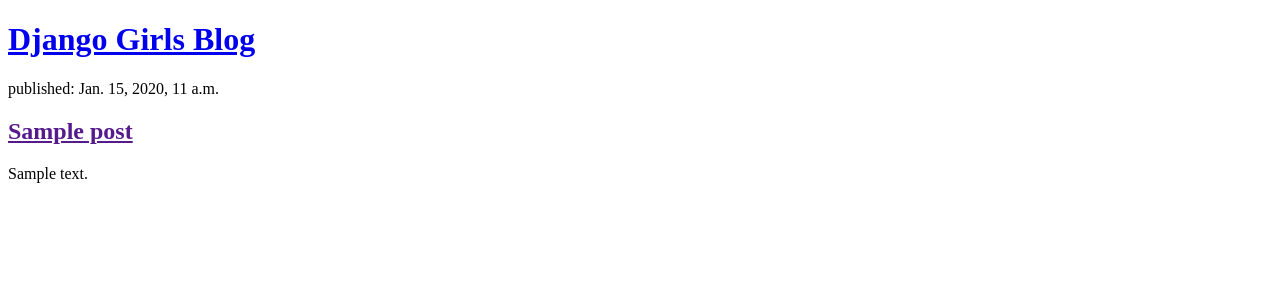
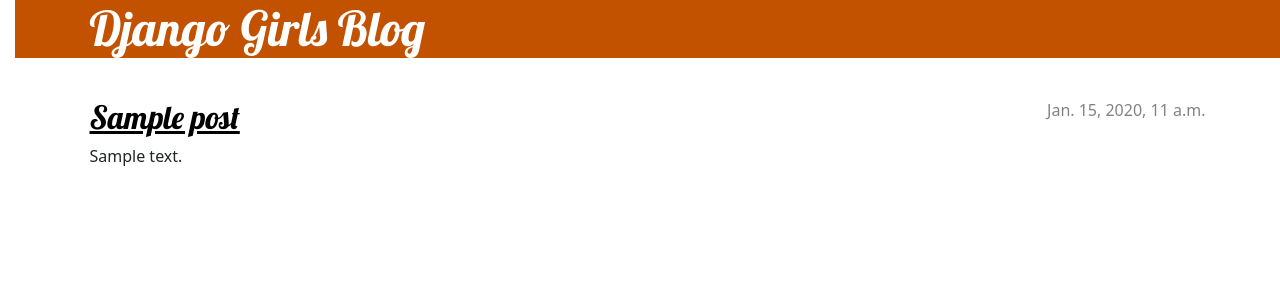
Before and after one commit to learnc622/my-first-blog, a Django app: page / in a window 1280 px wide. Shown: the top 300 px of the page. Run offline with Django 5.2, Linux system fonts and the light colour scheme; tables that the repository leaves empty hold one stand-in row (values such as "Sample post").

Commit message:
Added view and template for detailed blog post as well as CSS for the site.

```diff
--- /dev/null
+++ b/blog/static/css/blog.css
@@ -0,0 +1,78 @@
+h1 a, h2 a {
+    color: #C25100;
+    font-family: 'Lobster';
+}
+body {
+    padding-left: 15px;
+}
+
+.page-header {
+    background-color: #C25100;
+    margin-top: 0;
+    margin-bottom: 40px;
+    padding: 20px, 20px, 20px, 40px;
+}
+
+.page-header h1,
+.page-header h1 a,
+.page-header h1, a:visited,
+.page-header h1 a:active {
+    color: #ffffff;
+    font-size: 36pt;
+    text-decoration: none;
+}
+
+h1,
+h2,
+h3,
+h4 {
+    font-family: 'Lobster', cursive;
+}
+
+.date {
+    color: #828282;
+}
+
+.save {
+    float: right;
+}
+
+.post-form textarea,
+.post-form input {
+    width: 100%;
+}
+
+.top-menu,
+.top-menu:hover,
+.top-menu:visited {
+    color: #ffffff;
+    float: right;
+    font-size: 26pt;
+    margin-right: 20px;
+}
+
+.post {
+    margin-bottom: 70px;
+}
+
+.post h2 a,
+.post h2 a:visited {
+    color: #000000;
+}
+
+.post > .date,
+.post > .actions {
+    float: right;
+}
+
+.btn-secondary,
+.btn-secondary:visited {
+    color: #C25100;
+    background: none;
+    border-color: #C25100;
+}
+
+.btn-secondary:hover {
+    color: #FFFFFF;
+    background-color: #C25100;
+}
--- /dev/null
+++ b/blog/templates/blog/base.html
@@ -0,0 +1,26 @@
+{% load static %}
+<!DOCTYPE html>
+<html>
+    <head>
+        <title>John's blog</title>
+        <link rel="stylesheet" href="https://cdn.jsdelivr.net/npm/bootstrap@5.3.3/dist/css/bootstrap.min.css" integrity="sha384-QWTKZyjpPEjISv5WaRU9OFeRpok6YctnYmDr5pNlyT2bRjXh0JMhjY6hW+ALEwIH" crossorigin="anonymous">
+        <link rel="stylesheet" href="{% static 'css/blog.css' %}">
+        <link rel="stylesheet" href="https://fonts.googleapis.com/css?family=Lobster&subset=latin,latin-ext">
+
+    </head>
+    <body>
+    <header class="page-header">
+      <div class="container">
+          <h1><a href="/">Django Girls Blog</a></h1>
+      </div>
+    </header>
+    <main class="container">
+        <div class="row">
+            <div class="col">
+            {% block content %}
+            {% endblock %}
+            </div>
+        </div>
+    </main>
+</body>
+</html>
--- a/blog/templates/blog/post_list.html
+++ b/blog/templates/blog/post_list.html
@@ -1,21 +1,13 @@
-<!DOCTYPE html>
-<html>
-    <head>
-        <title>John's blog</title>
-    </head>
-    <body>
-        <header>
-            <h1><a href="/">Django Girls Blog</a></h1>
-        </header>
-        {% for post in posts %}
-            <article>
-                <time>published: {{ post.published_date }}</time>
-                <h2><a href="">{{ post.title }}</a></h2>
-                <p> {{ post.text|linebreaksbr }}</p>
+{% extends 'blog/base.html' %}
 
-            </article>
-
-
-        {% endfor %}
-    </body>
-</html>
+{% block content %}
+    {% for post in posts %}
+        <article class="post">
+            <time class="date">
+                {{ post.published_date }}
+            </time>
+            <h2><a href="{% url 'post_detail' pk=post.pk %}">{{ post.title }}</a></h2>
+            <p>{{ post.text|linebreaksbr }}</p>
+        </article>
+    {% endfor %}
+{% endblock %}
--- a/blog/urls.py
+++ b/blog/urls.py
@@ -2,5 +2,6 @@ from django.urls import path
 from . import views
 
 urlpatterns = [
-    path('', views.post_list, name='post_list')
+    path('', views.post_list, name='post_list'),
+    path('post/<int:pk>/', views.post_detail, name='post_detail'),
 ]
--- a/blog/views.py
+++ b/blog/views.py
@@ -1,4 +1,4 @@
-from django.shortcuts import render
+from django.shortcuts import render, get_object_or_404
 from .models import Post
 from django.utils import timezone
 
@@ -6,3 +6,7 @@ from django.utils import timezone
 def post_list(request):
     posts = Post.objects.filter(published_date__lte=timezone.now()).order_by('published_date')
     return render(request, 'blog/post_list.html', {'posts': posts})
+
+def post_detail(request, pk):
+    post = get_object_or_404(Post, pk=pk)
+    return render(request, 'blog/post_detail.html', {'post': post})
--- a/mysite/urls.py
+++ b/mysite/urls.py
@@ -19,5 +19,5 @@ from django.urls import path, include
 
 urlpatterns = [
     path('admin/', admin.site.urls),
-    path("", include('blog.urls'))
+    path("", include('blog.urls')),
 ]
```
Also changed, not shown: blog/templates/blog/post_detail.html (added, +13 -0 lines).
